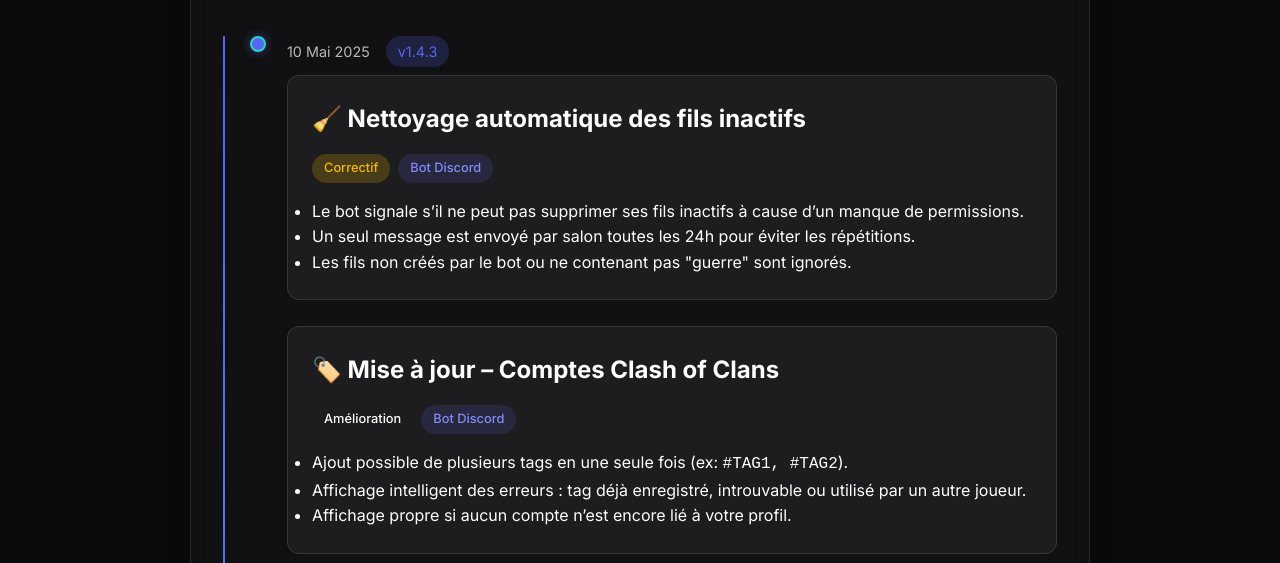
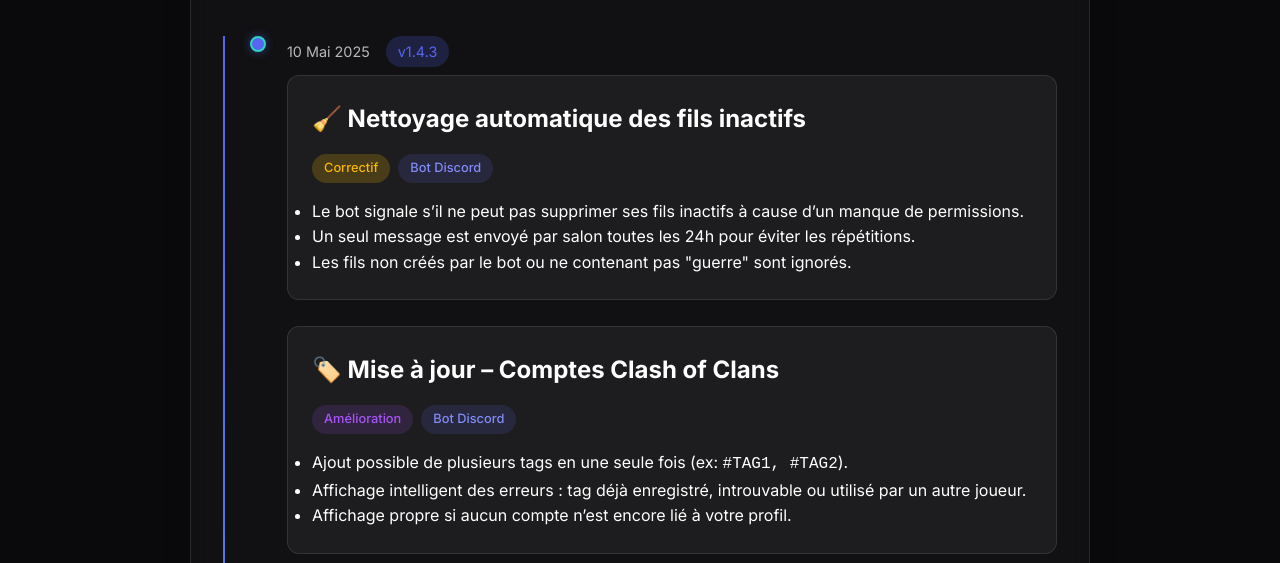
Before and after one commit to cypripricheche/Duskie_BotDiscord, a plain HTML site: page news.html in a window 1280 px wide. Shown: the part 237-800 px from the top of the page. Drawn offline with Linux system fonts and the light colour scheme.

Commit message:
Update news.css

```diff
--- a/css/page/news.css
+++ b/css/page/news.css
@@ -190,6 +190,11 @@
     color: #818CF8;  /* Bleu-Violet lumineux */
 }
 
+/* Amélioration → Violet doux */
+.tag.improvement {
+    background: rgba(168, 85, 247, 0.15);  /* Violet léger */
+    color: #A855F7;  /* Violet vif */
+}
 
 /* Roadmap Section avec animations */
 .roadmap-section {
```
